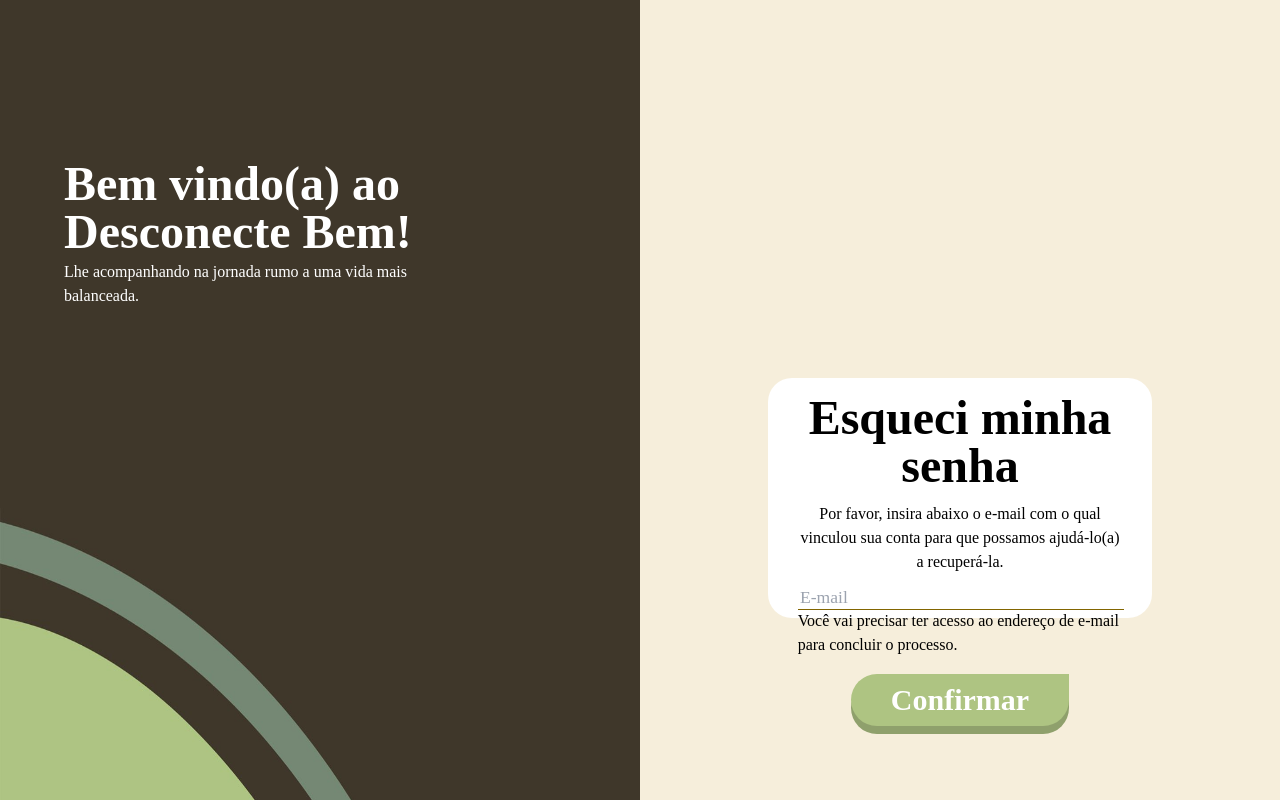
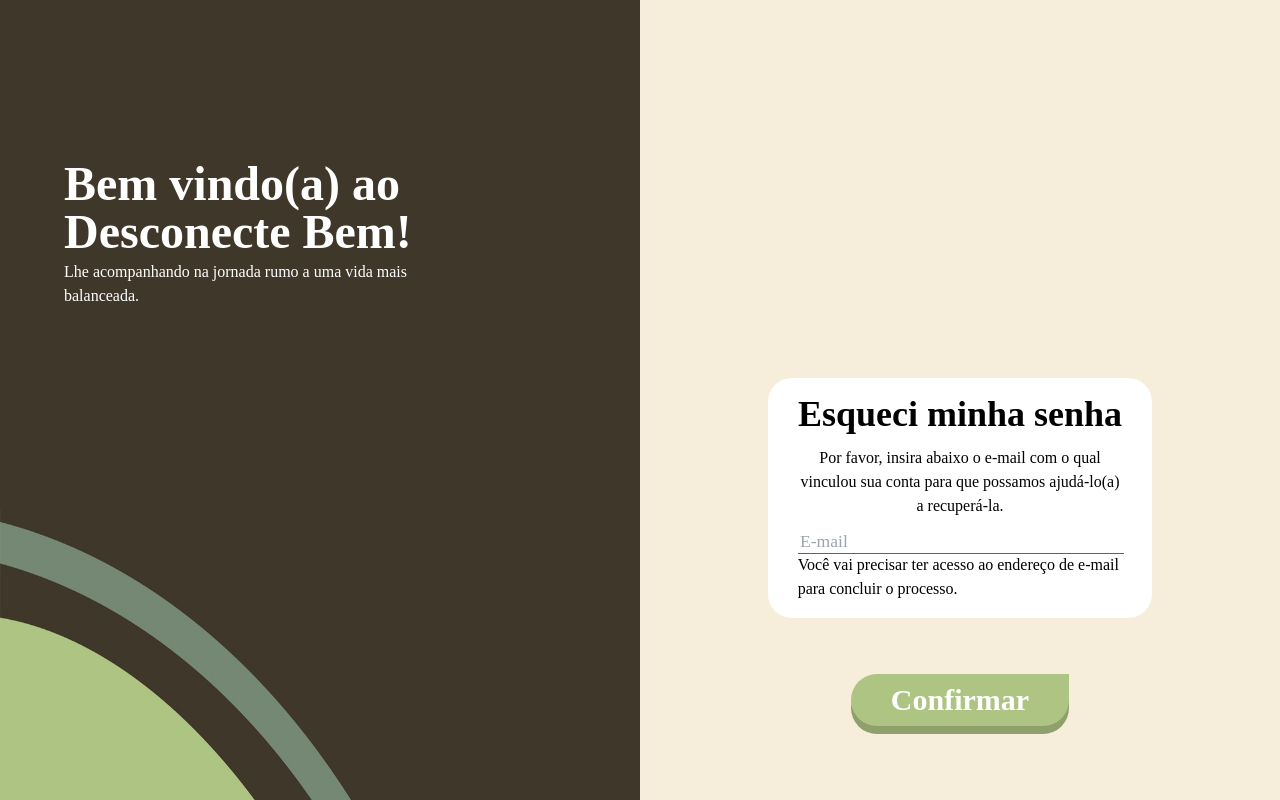
Before and after one commit to Daniel-san8/Desconecte-Bem, a React (Vite) app: page /esqueci-senha in a window 1280 px wide. Shown: the top 800 px of the page. Built offline with nearby package versions, Linux system fonts and the light colour scheme; a web font is replaced by a local one.

Commit message:
feat: alinhamento de pseudo after

```diff
--- a/src/components/EsqueciSenha/BoxHome.tsx
+++ b/src/components/EsqueciSenha/BoxHome.tsx
@@ -14,7 +14,7 @@ export default function BoxHome() {
 
       <WhiteBoxEsqueci size="small">
         <div>
-          <h1 className="text-3xl text-center font-semibold md:text-4xl md:mt-4 lg:text-5xl">
+          <h1 className="text-3xl text-center font-semibold md:text-4xl md:mt-4">
             Esqueci minha senha
           </h1>
         </div>
```
